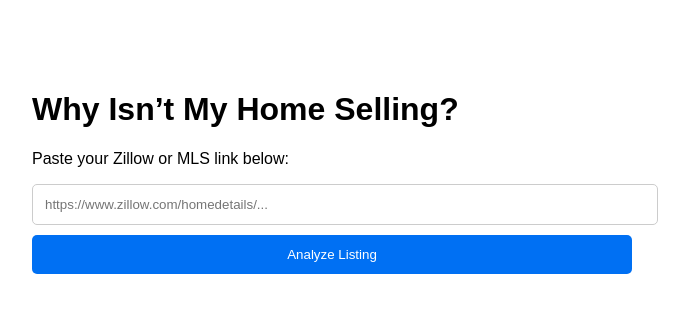
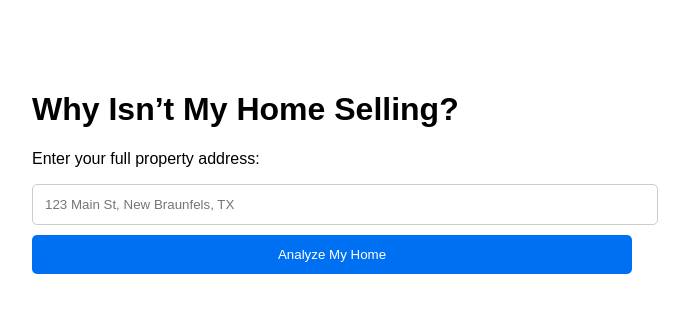
Before and after one commit to tomasellimortgage/why-home-not-selling-ai, a Next.js app: page / in a window 1280 px wide. Shown: the top 312 px of the page, without its empty margins (308-997 px from the left). Built offline with nearby package versions, Linux system fonts and the light colour scheme.

Commit message:
Change input from URL to property address

```diff
--- a/pages/index.js
+++ b/pages/index.js
@@ -1,12 +1,12 @@
 import { useState } from "react";
 
 export default function Home() {
-  const [url, setUrl] = useState("");
+  const [address, setAddress] = useState("");
   const [report, setReport] = useState(null);
   const [loading, setLoading] = useState(false);
 
   async function analyze() {
-    if (!url) return alert("Please paste a link first.");
+    if (!address) return alert("Please enter an address.");
     setLoading(true);
     setReport(null);
 
@@ -14,11 +14,11 @@ export default function Home() {
       const res = await fetch("/api/analyze", {
         method: "POST",
         headers: { "Content-Type": "application/json" },
-        body: JSON.stringify({ url }),
+        body: JSON.stringify({ address }), // Sending address now
       });
 
       const data = await res.json();
-      if (!res.ok) throw new Error(data.error || "Analysis failed");
+      if (!res.ok) throw new Error(data.error || "Search failed");
 
       setReport(data);
     } catch (error) {
@@ -31,26 +31,26 @@ export default function Home() {
   return (
     <div style={{ maxWidth: 600, margin: "50px auto", padding: 20, fontFamily: "sans-serif" }}>
       <h1>Why Isn’t My Home Selling?</h1>
-      <p>Paste your Zillow or MLS link below:</p>
+      <p>Enter your full property address:</p>
       <input
         style={{ width: "100%", padding: 12, marginBottom: 10, borderRadius: 5, border: "1px solid #ccc" }}
-        placeholder="https://www.zillow.com/homedetails/..."
-        value={url}
-        onChange={(e) => setUrl(e.target.value)}
+        placeholder="123 Main St, New Braunfels, TX"
+        value={address}
+        onChange={(e) => setAddress(e.target.value)}
       />
       <button
         onClick={analyze}
         disabled={loading}
         style={{ width: "100%", padding: 12, backgroundColor: "#0070f3", color: "white", border: "none", borderRadius: 5, cursor: "pointer" }}
       >
-        {loading ? "Analyzing Listing..." : "Analyze Listing"}
+        {loading ? "Searching Listings..." : "Analyze My Home"}
       </button>
 
       {report && (
         <div style={{ marginTop: 40, padding: 20, backgroundColor: "#f9f9f9", borderRadius: 10 }}>
-          <h2>Analysis Report</h2>
+          <h2>Listing Analysis</h2>
           <ul>{report.reasons.map((r, i) => <li key={i} style={{ marginBottom: 10 }}>{r}</li>)}</ul>
-          <h3>Our Recommendation</h3>
+          <h3>Expert Recommendation</h3>
           <p>{report.recommendations}</p>
         </div>
       )}
```
